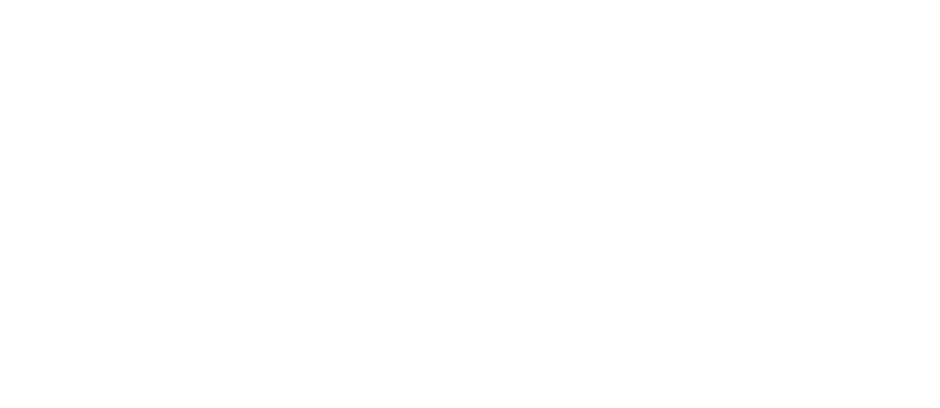
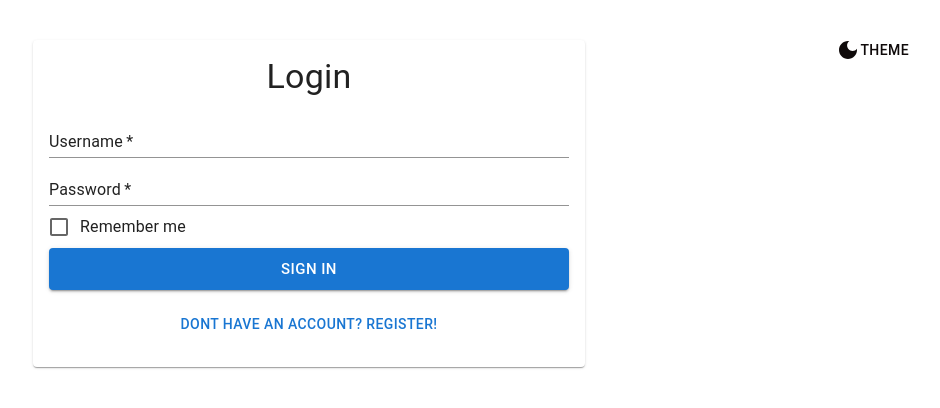
Before and after one commit to HoneyVapor/honeyvapor.github.io, a plain HTML site: page utilities/index.html in a window 1280 px wide. Shown: the whole page, without its empty margins (331-1271 px from the left). Drawn offline with Linux system fonts and the light colour scheme.

Commit message:
Update index.html

```diff
--- a/utilities/index.html
+++ b/utilities/index.html
@@ -14,7 +14,7 @@
 <link href="https://fonts.googleapis.com/css2?family=Fira+Code:wght@300..700&display=swap" rel="stylesheet">
 <!-- Bootstrap 5 (React Bootstrap) -->
 
-    <script type="module" crossorigin src="./assets/index-BjMCgzDD.js"></script>
+    <script type="module" crossorigin src="./assets/index-Brw7ojOc.js"></script>
     <link rel="stylesheet" crossorigin href="./assets/index-seJwSAgX.css">
   </head>
   <body>
```
